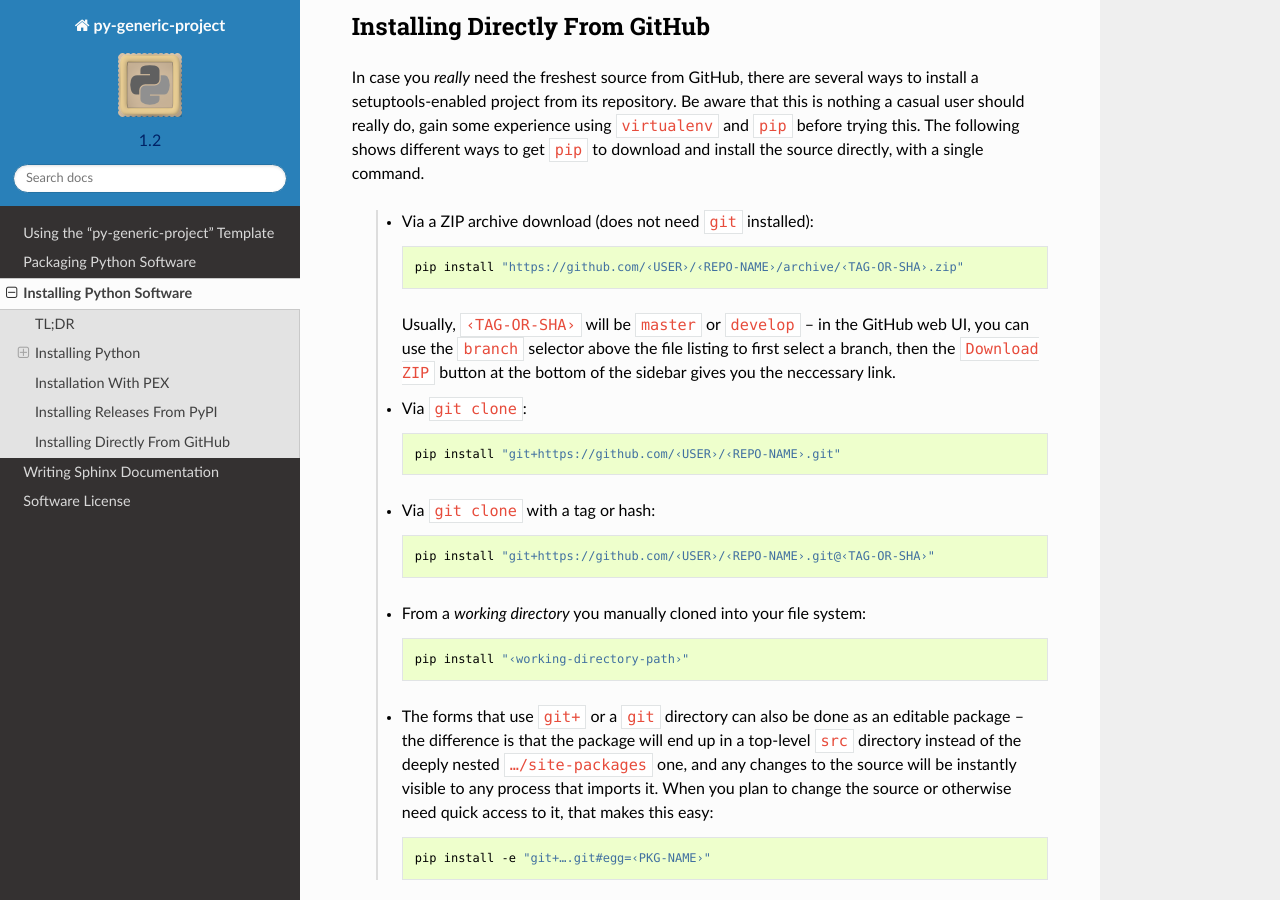
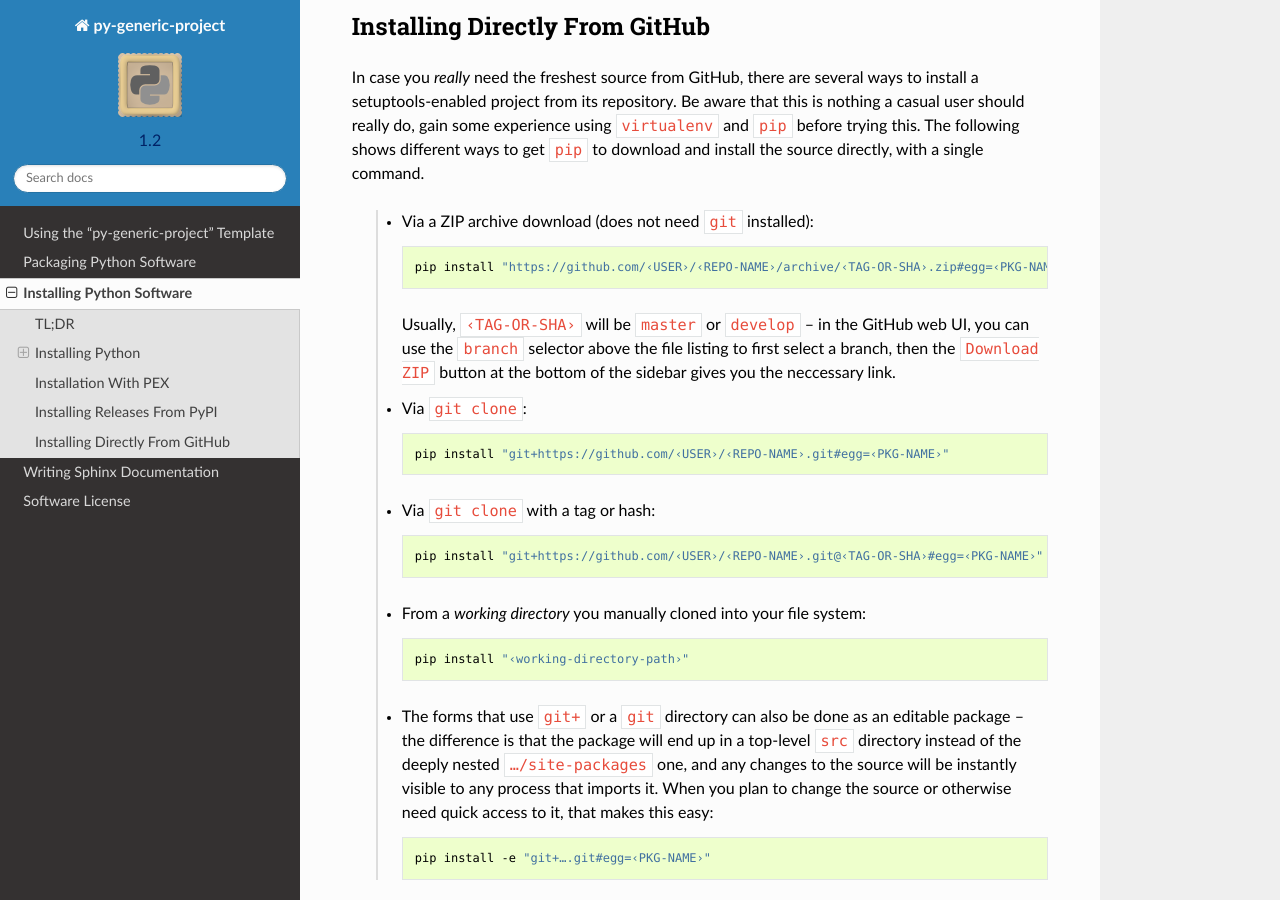
Before and after one commit to Springerle/py-generic-project, a Sphinx documentation site: the page built from docs/installing.rst, in a window 1280 px wide and 900 px high, scrolled down 4673 px. Built offline with Sphinx 7.4.7 and the Read the Docs theme 2.0.0, drawn with Linux system fonts in a browser that asks for light colours; some of the changed lines change nothing that is shown.

Commit message:
docs: add missing 'egg=' anchors

```diff
--- a/docs/installing.rst
+++ b/docs/installing.rst
@@ -298,7 +298,7 @@
 
     .. code-block:: shell
 
-        pip install "https://github.com/‹USER›/‹REPO-NAME›/archive/‹TAG-OR-SHA›.zip"
+        pip install "https://github.com/‹USER›/‹REPO-NAME›/archive/‹TAG-OR-SHA›.zip#egg=‹PKG-NAME›"
 
     Usually, ``‹TAG-OR-SHA›`` will be ``master`` or ``develop`` –
     in the GitHub web UI, you can use the ``branch`` selector above the file listing
@@ -309,13 +309,13 @@
 
     .. code-block:: shell
 
-        pip install "git+https://github.com/‹USER›/‹REPO-NAME›.git"
+        pip install "git+https://github.com/‹USER›/‹REPO-NAME›.git#egg=‹PKG-NAME›"
 
   * Via ``git clone`` with a tag or hash:
 
     .. code-block:: shell
 
-        pip install "git+https://github.com/‹USER›/‹REPO-NAME›.git@‹TAG-OR-SHA›"
+        pip install "git+https://github.com/‹USER›/‹REPO-NAME›.git@‹TAG-OR-SHA›#egg=‹PKG-NAME›"
 
   * From a *working directory* you manually cloned into your file system:
 
```
